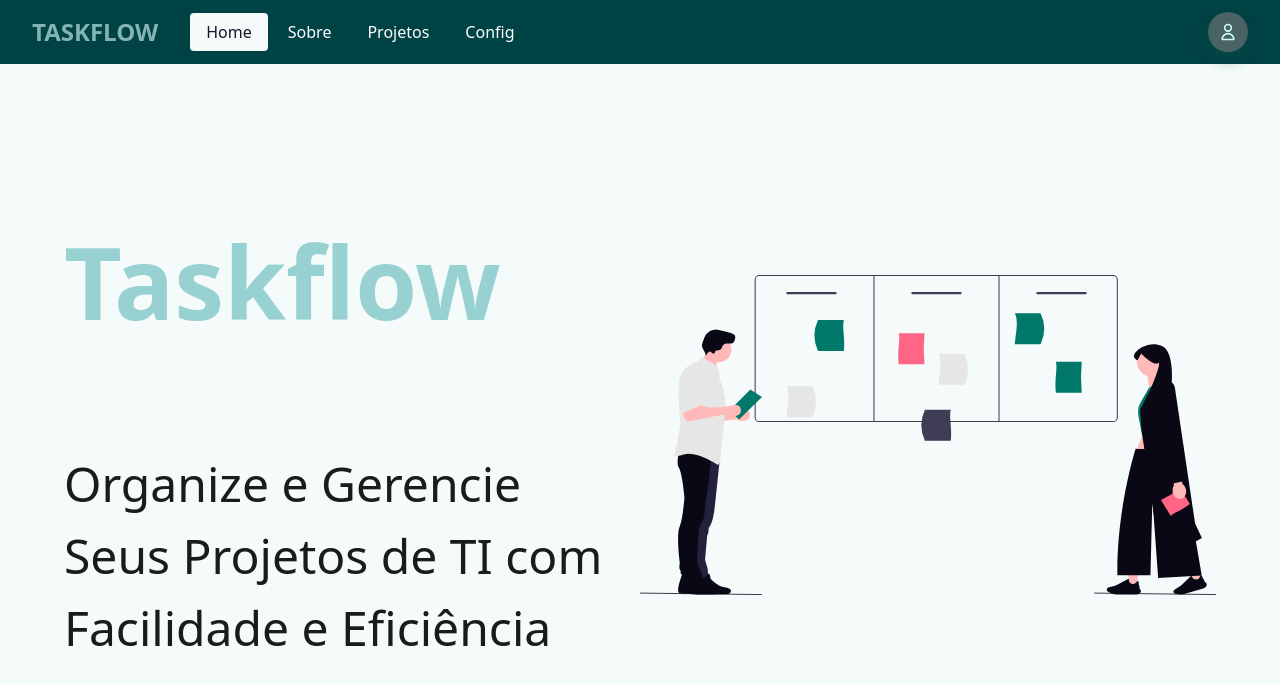
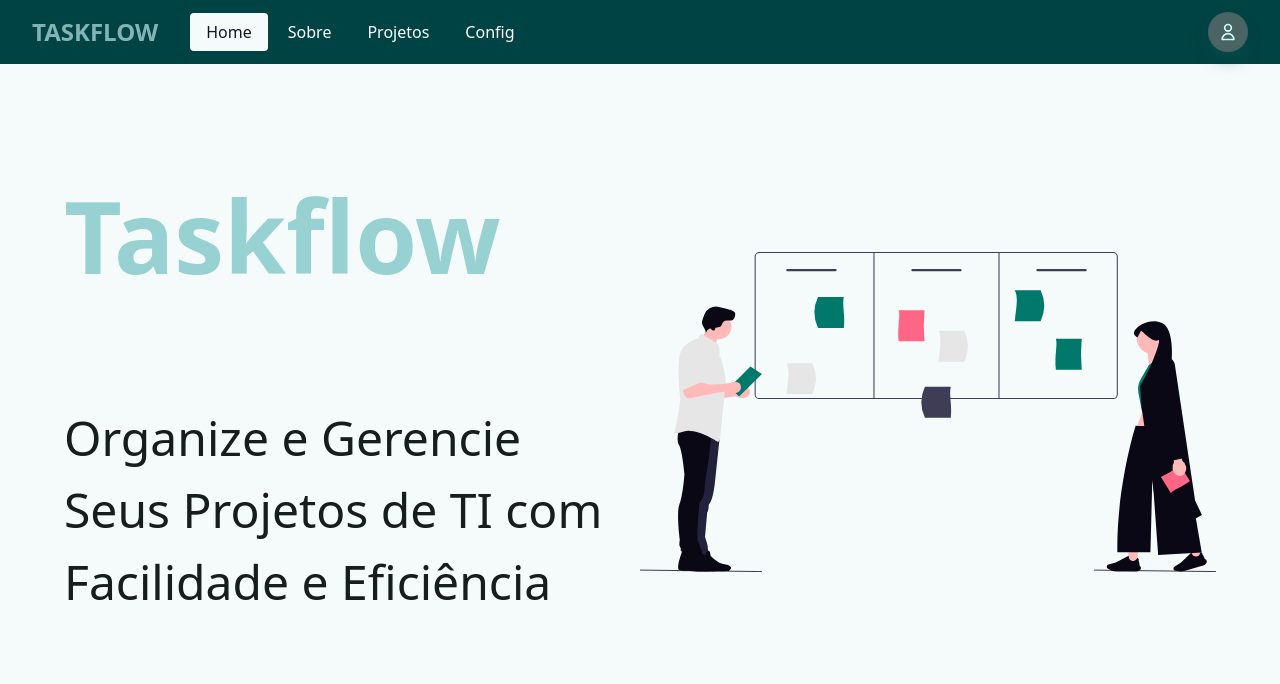
Before and after one commit to Luis-Mackiewicz/tech-academy-5, a React (Vite) app in the folder front-end/taskflow/: page / in a window 1280 px wide. Shown: the top 684 px of the page. Built offline with nearby package versions, Linux system fonts and the light colour scheme; no server answers.

Commit message:
refactor: remove unnecessary padding from Taskflow heading in Home component

```diff
--- a/front-end/taskflow/src/pages/Home.tsx
+++ b/front-end/taskflow/src/pages/Home.tsx
@@ -5,9 +5,7 @@ function Home() {
     <>
       <main className="flex">
         <div className="justify-between pl-[5%] w-1/2">
-          <h1 className="text-[6.25rem] text-[#97D1D2] font-bold pt-[8%]">
-            Taskflow
-          </h1>
+          <h1 className="text-[6.25rem] text-[#97D1D2] font-bold">Taskflow</h1>
           <h2 className="text-[3rem] text-[#161D1D] pt-[16%]">
             Organize e Gerencie
             <br /> Seus Projetos de TI com <br />
```
